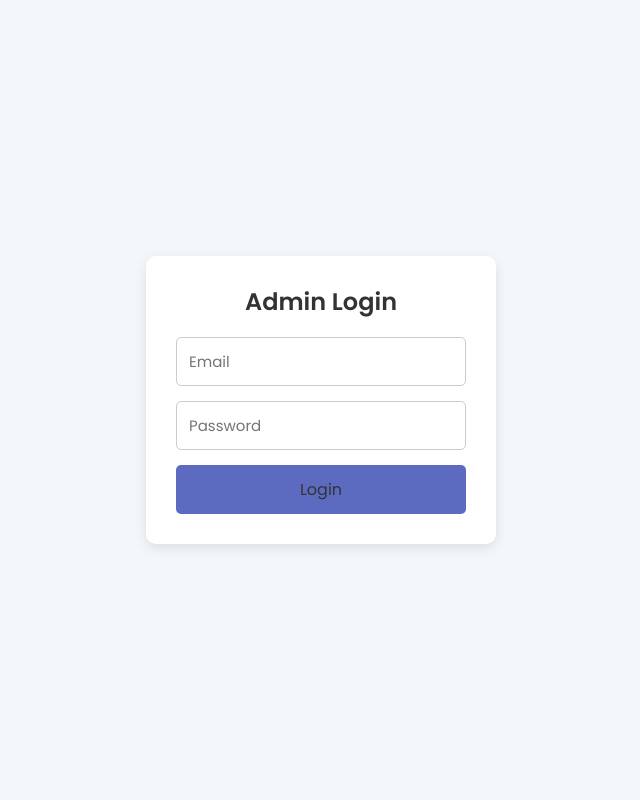
After one commit to MakandarSahil/HostelManagment, a PHP site: page /admin/login.php in a window 1280 px wide. The commit adds this page. Shown: the whole page, without its empty margins (319-959 px from the left). Run offline with PHP 8.4, Linux system fonts and the light colour scheme.

Commit message:
admin login page

```diff
--- /dev/null
+++ b/admin/login.php
@@ -0,0 +1,24 @@
+<!DOCTYPE html>
+<html lang="en">
+<head>
+  <meta charset="UTF-8">
+  <meta name="viewport" content="width=device-width, initial-scale=1.0">
+  <title>Admin Login - Hostel Management</title>
+  <link rel="stylesheet" href="../assets/css/styleLogin.css">
+  <link href="https://fonts.googleapis.com/css2?family=Poppins&display=swap" rel="stylesheet">
+</head>
+<body>
+
+  <div class="login-container">
+    <form class="login-form">
+      <h2>Admin Login</h2>
+
+      <input type="email" placeholder="Email" required>
+      <input type="password" placeholder="Password" required>
+
+      <button type="button"><a href="index.php" class="nav-btn">Login</a></button>
+    </form>
+  </div>
+
+</body>
+</html>
--- /dev/null
+++ b/assets/css/styleLogin.css
@@ -0,0 +1,150 @@
+/* ===== GOOGLE FONTS ===== */
+@import url('https://fonts.googleapis.com/css2?family=Poppins:wght@300;400;500;600;700&display=swap');
+
+/* ===== VARIABLES ===== */
+:root {
+    --primary-color: #4361ee;
+    --primary-color-light: #4895ef;
+    --primary-color-dark: #3a0ca3;
+    --secondary-color: #f72585;
+    --text-color: #333333;
+    --text-color-light: #666666;
+    --body-color: #ffffff;
+    --container-color: #f9f9f9;
+    --border-color: #e0e0e0;
+    --success-color: #4caf50;
+    --warning-color: #ff9800;
+    --error-color: #f44336;
+
+    --header-height: 80px;
+    --body-font: 'Poppins', sans-serif;
+    --big-font-size: 2.5rem;
+    --h1-font-size: 2rem;
+    --h2-font-size: 1.5rem;
+    --h3-font-size: 1.25rem;
+    --normal-font-size: 1rem;
+    --small-font-size: 0.875rem;
+    --smaller-font-size: 0.75rem;
+
+    --font-light: 300;
+    --font-regular: 400;
+    --font-medium: 500;
+    --font-semi-bold: 600;
+    --font-bold: 700;
+
+    --mb-1: 0.5rem;
+    --mb-2: 1rem;
+    --mb-3: 1.5rem;
+    --mb-4: 2rem;
+    --mb-5: 2.5rem;
+    --mb-6: 3rem;
+
+    --z-tooltip: 10;
+    --z-fixed: 100;
+    --z-modal: 1000;
+}
+
+/* ===== BASE ===== */
+* {
+    margin: 0;
+    padding: 0;
+    box-sizing: border-box;
+}
+
+html {
+    scroll-behavior: smooth;
+    scroll-padding-top: var(--header-height);
+}
+
+body {
+    font-family: var(--body-font);
+    font-size: var(--normal-font-size);
+    color: var(--text-color);
+    line-height: 1.6;
+    background-color: var(--body-color);
+}
+
+h1, h2, h3, h4 {
+    font-weight: var(--font-semi-bold);
+    color: var(--text-color);
+    line-height: 1.3;
+}
+
+ul {
+    list-style: none;
+}
+
+a {
+    text-decoration: none;
+    color: var(--text-color);
+    transition: all 0.3s ease;
+}
+
+a:hover {
+    color: var(--primary-color);
+}
+
+img {
+    max-width: 100%;
+    height: auto;
+    display: block;
+}
+
+button, input, textarea, select {
+    font-family: var(--body-font);
+    font-size: var(--normal-font-size);
+    outline: none;
+    border: none;
+}
+
+button {
+    cursor: pointer;
+    background: none;
+}
+
+
+.login-container {
+  width: 100%;
+  height: 100vh;
+  display: flex;
+  justify-content: center;
+  align-items: center;
+  background-color: #f4f7fa;
+}
+
+.login-form {
+  background-color: #fff;
+  padding: 30px;
+  border-radius: 10px;
+  box-shadow: 0 4px 12px rgba(0,0,0,0.1);
+  width: 350px;
+  display: flex;
+  flex-direction: column;
+}
+
+.login-form h2 {
+  margin-bottom: 20px;
+  text-align: center;
+}
+
+.login-form input {
+  padding: 12px;
+  margin-bottom: 15px;
+  border: 1px solid #ccc;
+  border-radius: 5px;
+  font-size: 15px;
+}
+
+.login-form button {
+  padding: 12px;
+  background-color: #5c6bc0;
+  color: #fff;
+  border: none;
+  border-radius: 5px;
+  cursor: pointer;
+  font-size: 16px;
+}
+
+.login-form button:hover {
+  background-color: #3949ab;
+}
--- a/index.php
+++ b/index.php
@@ -8,7 +8,7 @@
     <link rel="preconnect" href="https://fonts.gstatic.com" crossorigin>
     <link href="https://fonts.googleapis.com/css2?family=Poppins:wght@300;400;500;600;700&display=swap" rel="stylesheet">
     <link rel="stylesheet" href="https://cdnjs.cloudflare.com/ajax/libs/font-awesome/6.4.0/css/all.min.css">
-    <link rel="stylesheet" href="assets/css/style.css">
+    <link rel="stylesheet" href="assets/css/styleHome.css">
 </head>
 <body>
     <!-- Preloader -->
@@ -29,7 +29,7 @@
                     <li><a href="#gallery">Gallery</a></li>
                     <li><a href="#faq">FAQ</a></li>
                     <li><a href="#contact">Contact</a></li>
-                    <li><a href="login.php" class="nav-btn">Login</a></li>
+                    <li><a href="admin/login.php" class="nav-btn">Login</a></li>
                 </ul>
                 <div class="hamburger">
                     <span class="bar"></span>
```
Also changed, not shown: admin/index.php (added, +11 -0 lines), assets/css/styleHome.css (renamed from assets/css/style.css).
